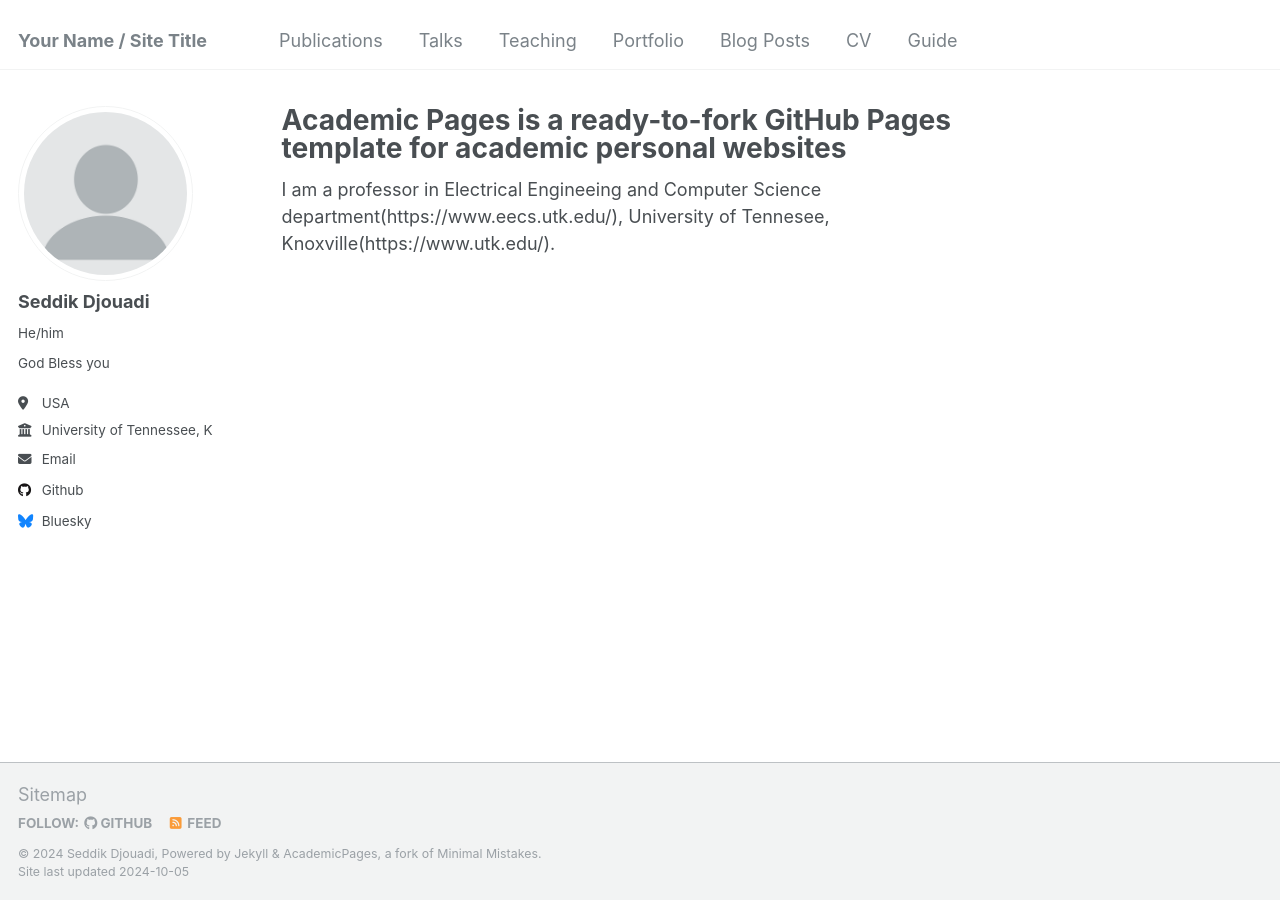
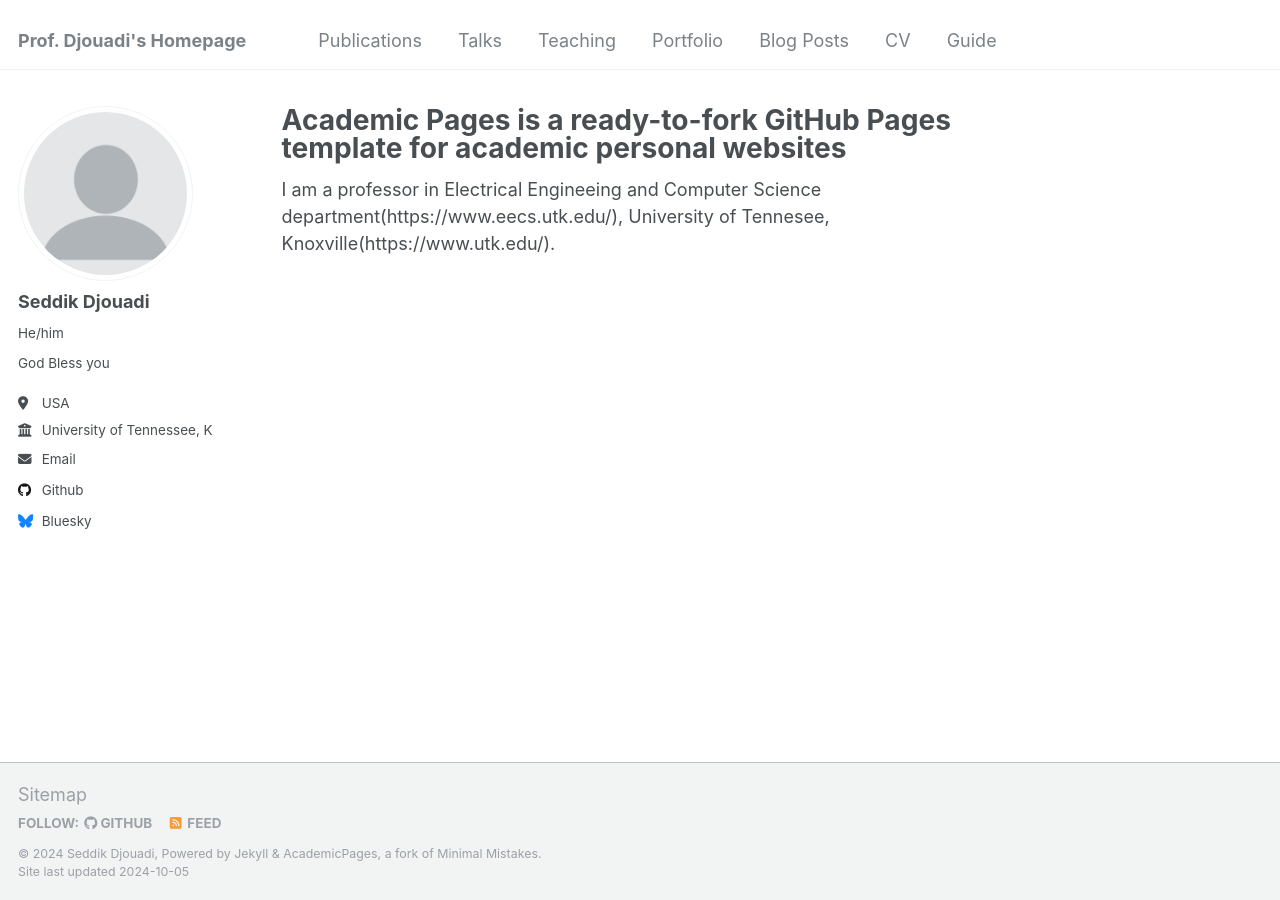
Before and after one commit to 775651936/Djouadi_Seddik.github.io, a Jekyll site: the page built from _pages/about.md, in a window 1280 px wide. Built offline with Jekyll 4.4.1, drawn with Linux system fonts in a browser that asks for light colours.

Commit message:
Update _config.yml

```diff
--- a/_config.yml
+++ b/_config.yml
@@ -8,7 +8,7 @@
 
 # Basic Site Settings
 locale                   : "en-US"
-title                    : "Your Name / Site Title"
+title                    : "Prof. Djouadi's Homepage"
 title_separator          : "-"
 name                     : Seddik Djouadi
 description              : &description "personal description"
@@ -27,7 +27,7 @@ author:
   bio              : "God Bless you"
   location         : "USA"
   employer         : "University of Tennessee, Knoxville"
-  uri              : # URL
+  uri              :
   email            : " mdjouadi@utk.edu "
 
   # Academic websites
```
